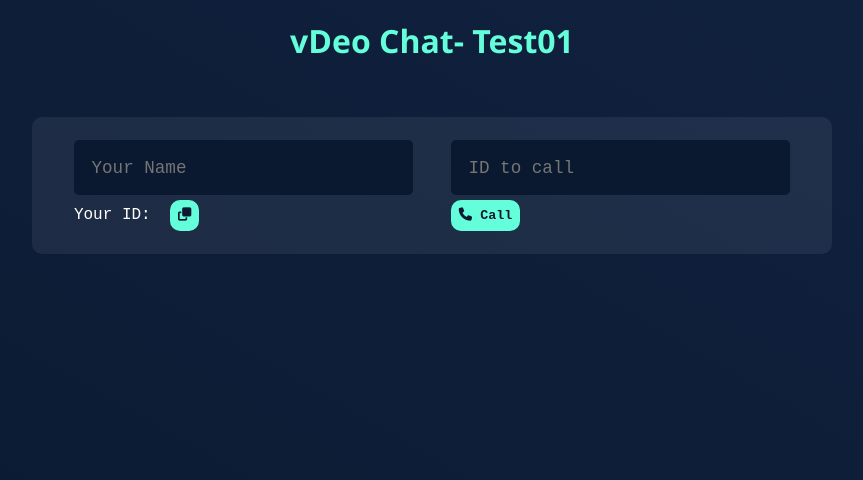
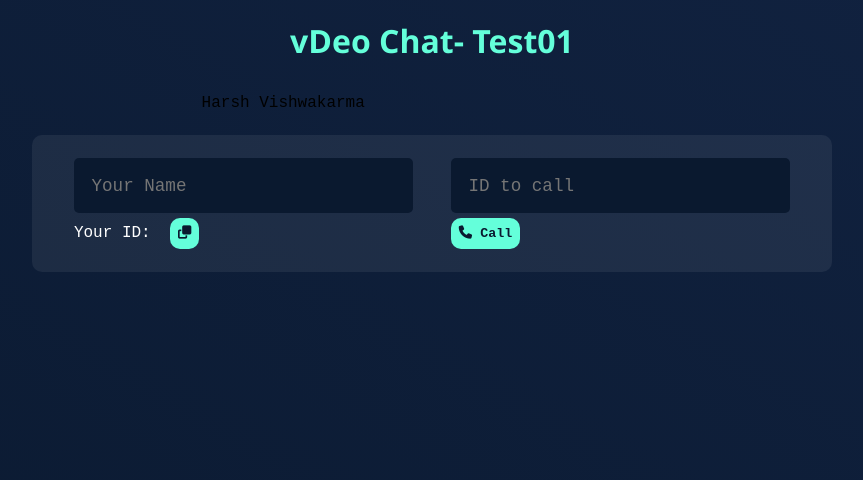
Before and after one commit to meinhoonharsh/VideoChat, a React (Create React App) app in the folder client/: page / in a window 1280 px wide. Shown: the top 480 px of the page, without its empty margins (208-1071 px from the left). Built offline with nearby package versions, Linux system fonts and the light colour scheme; no server answers.

Commit message:
Added Username in Video in Layout

```diff
--- a/client/src/App.js
+++ b/client/src/App.js
@@ -7,8 +7,8 @@ import Peer from "simple-peer";
 import io from "socket.io-client";
 import "./App.scss";
 
-// const socket = io.connect("http://localhost:8000");
-const socket = io.connect("https://videochat.meinhoonharsh.repl.co/");
+const socket = io.connect("http://localhost:8000");
+// const socket = io.connect("https://videochat.meinhoonharsh.repl.co/");
 
 function App() {
   const [me, setMe] = useState("");
@@ -115,10 +115,12 @@ function App() {
         <div className="container">
           <div className="video-container">
             <div className="video">
+            <span className="nameholder">Harsh Vishwakarma</span>
               {stream && <video playsInline muted ref={myVideo} autoPlay />}
             </div>
             {callAccepted && !callEnded ? (
               <div className="video">
+                <span></span>
                 <video playsInline ref={userVideo} autoPlay />
               </div>
             ) : null}
```
